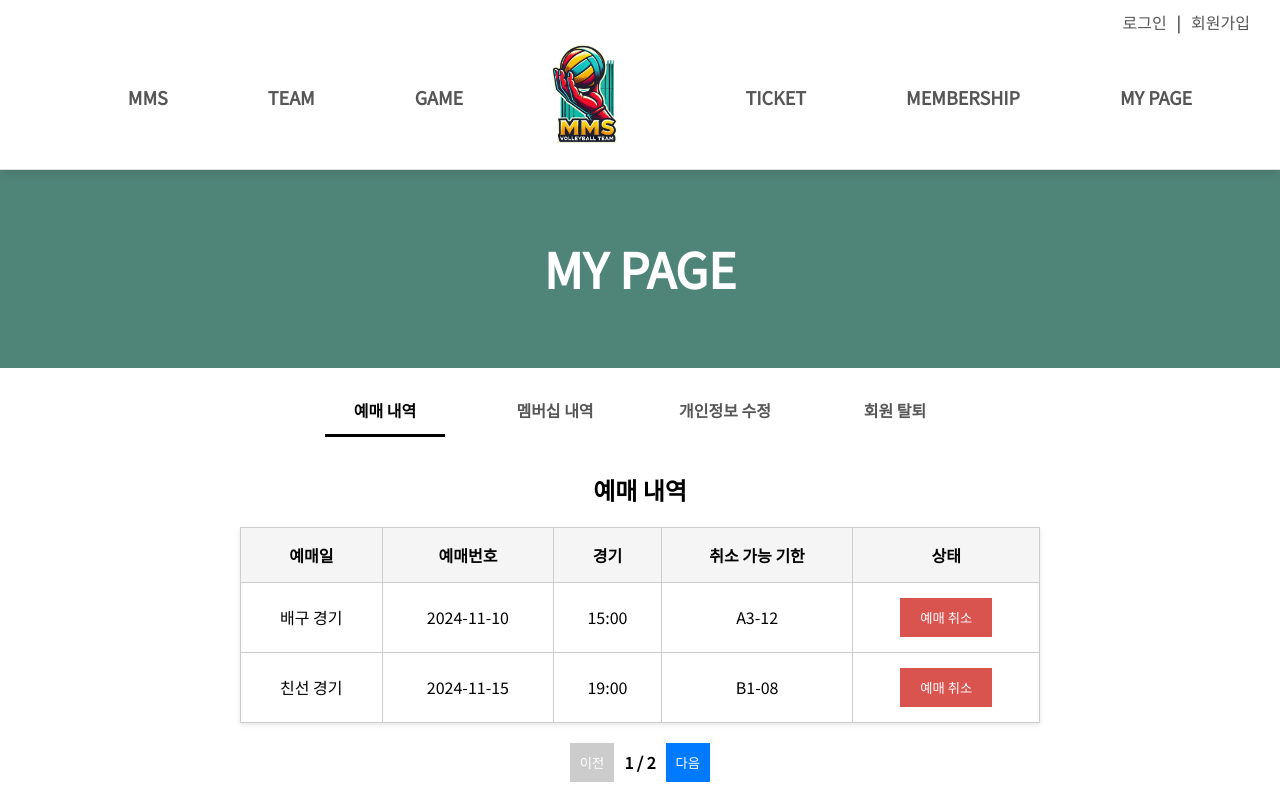
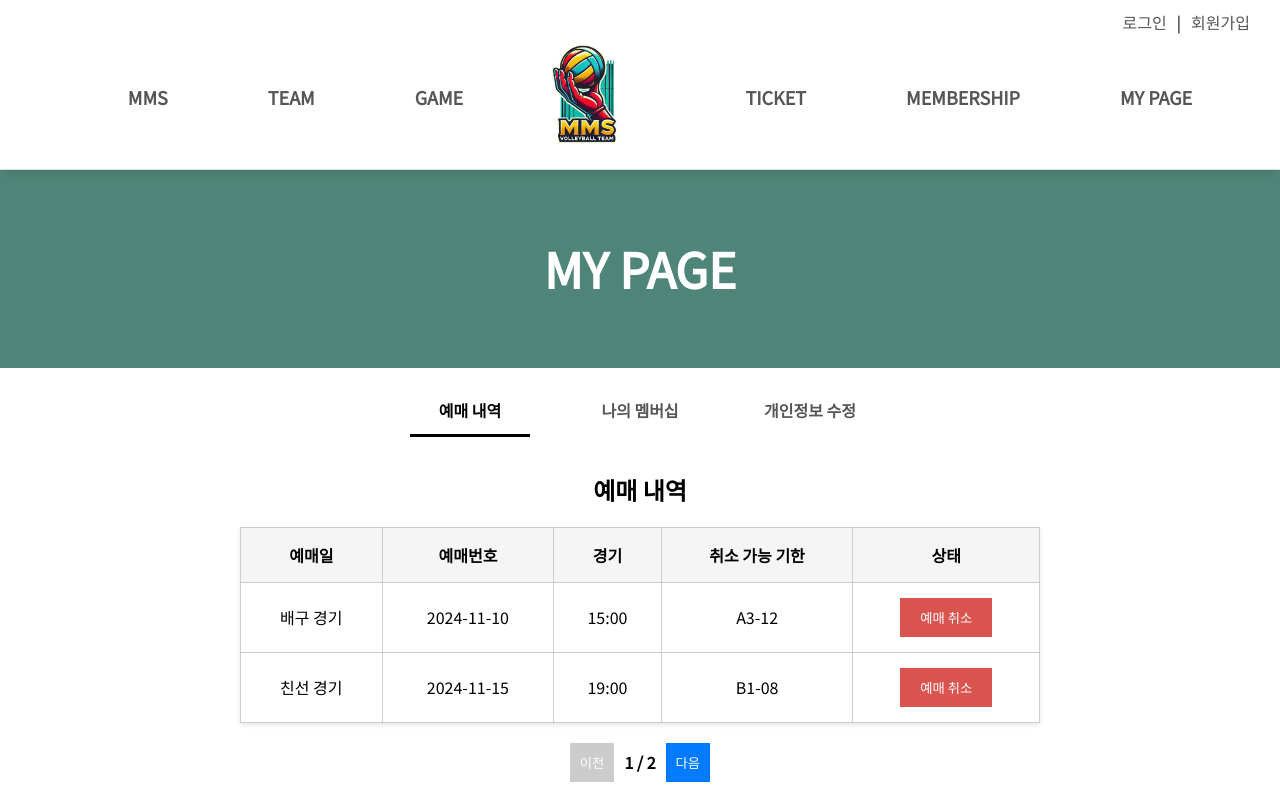
Before and after one commit to seonaaaaa/MMSValleyBall, a Vue app in the folder frontend/: page /mypage/reservations in a window 1280 px wide. Shown: the top 800 px of the page. Built offline with nearby package versions, Linux system fonts and the light colour scheme.

Commit message:
nevbar 마이페이지- 멤버쉽 변경, 회원탈퇴 삭제

```diff
--- a/frontend/src/components/common/Header.vue
+++ b/frontend/src/components/common/Header.vue
@@ -101,9 +101,8 @@
           path: '/mypage/reservations',
           submenu: [
             { title: '예매 내역', path: '/mypage/reservations' },
-            { title: '멤버십 내역', path: '/mypage/membership' },
+            { title: '나의 멤버십', path: '/mypage/membership' },
             { title: '개인정보 수정', path: '/mypage/edit-profile' },
-            { title: '회원 탈퇴', path: '/mypage/delete-account' }
           ]
         }
       ]
--- a/frontend/src/components/mypage/DeleteAccount.vue
+++ b/frontend/src/components/mypage/DeleteAccount.vue
@@ -3,12 +3,11 @@
       <!-- 상단 1차 메뉴 텍스트가 들어간 배경 박스 -->
       <LogoHeader />
 
-      <!-- 예매 내역, 멤버십 내역, 개인정보 수정, 회원 탈퇴 메뉴 -->
+      <!-- 예매 내역, 나의 멤버십, 개인정보 수정 -->
       <div class="menu">
         <div class="menu-item" :class="{ 'active-menu-item': activeMenu === '/mypage/reservations' }" @click="navigateTo('/mypage/reservations')">예매 내역</div>
-        <div class="menu-item" :class="{ 'active-menu-item': activeMenu === '/mypage/membership' }" @click="navigateTo('/mypage/membership')">멤버십 내역</div>
+        <div class="menu-item" :class="{ 'active-menu-item': activeMenu === '/mypage/membership' }" @click="navigateTo('/mypage/membership')">나의 멤버십</div>
         <div class="menu-item" :class="{ 'active-menu-item': activeMenu === '/mypage/edit-profile' }" @click="navigateTo('/mypage/edit-profile')">개인정보 수정</div>
-        <div class="menu-item" :class="{ 'active-menu-item': activeMenu === '/mypage/delete-account' }" @click="navigateTo('/mypage/delete-account')">회원 탈퇴</div>
       </div>
 
       <!-- 회원 탈퇴 페이지 내용 -->
--- a/frontend/src/components/mypage/EditProfile.vue
+++ b/frontend/src/components/mypage/EditProfile.vue
@@ -3,12 +3,11 @@
       <!-- 상단 1차 메뉴 텍스트가 들어간 배경 박스 -->
       <LogoHeader />
 
-      <!-- 예매 내역, 멤버십 내역, 개인정보 수정, 회원 탈퇴 메뉴 -->
+      <!-- 예매 내역, 나의 멤버십, 개인정보 수정 -->
       <div class="menu">
         <div class="menu-item" :class="{ 'active-menu-item': activeMenu === '/mypage/reservations' }" @click="navigateTo('/mypage/reservations')">예매 내역</div>
-        <div class="menu-item" :class="{ 'active-menu-item': activeMenu === '/mypage/membership' }" @click="navigateTo('/mypage/membership')">멤버십 내역</div>
+        <div class="menu-item" :class="{ 'active-menu-item': activeMenu === '/mypage/membership' }" @click="navigateTo('/mypage/membership')">나의 멤버십</div>
         <div class="menu-item" :class="{ 'active-menu-item': activeMenu === '/mypage/edit-profile' }" @click="navigateTo('/mypage/edit-profile')">개인정보 수정</div>
-        <div class="menu-item" :class="{ 'active-menu-item': activeMenu === '/mypage/delete-account' }" @click="navigateTo('/mypage/delete-account')">회원 탈퇴</div>
       </div>
 
       <!-- 개인정보 수정 페이지 내용 -->
--- a/frontend/src/components/mypage/MembershipView.vue
+++ b/frontend/src/components/mypage/MembershipView.vue
@@ -3,12 +3,11 @@
       <!-- 상단 1차 메뉴 텍스트가 들어간 배경 박스 -->
       <LogoHeader />
 
-      <!-- 예매 내역, 멤버십 내역, 개인정보 수정, 회원 탈퇴 메뉴 -->
+      <!-- 예매 내역, 나의 멤버십, 개인정보 수정 -->
       <div class="menu">
         <div class="menu-item" :class="{ 'active-menu-item': activeMenu === '/mypage/reservations' }" @click="navigateTo('/mypage/reservations')">예매 내역</div>
-        <div class="menu-item" :class="{ 'active-menu-item': activeMenu === '/mypage/membership' }" @click="navigateTo('/mypage/membership')">멤버십 내역</div>
+        <div class="menu-item" :class="{ 'active-menu-item': activeMenu === '/mypage/membership' }" @click="navigateTo('/mypage/membership')">나의 멤버십</div>
         <div class="menu-item" :class="{ 'active-menu-item': activeMenu === '/mypage/edit-profile' }" @click="navigateTo('/mypage/edit-profile')">개인정보 수정</div>
-        <div class="menu-item" :class="{ 'active-menu-item': activeMenu === '/mypage/delete-account' }" @click="navigateTo('/mypage/delete-account')">회원 탈퇴</div>
       </div>
 
       <!-- 멤버십 내역 페이지 내용 -->
--- a/frontend/src/components/mypage/ReservationsView.vue
+++ b/frontend/src/components/mypage/ReservationsView.vue
@@ -3,12 +3,11 @@
       <!-- 상단 1차 메뉴 텍스트가 들어간 배경 박스 -->
       <LogoHeader />
 
-      <!-- 예매 내역, 멤버십 내역, 개인정보 수정, 회원 탈퇴 메뉴 -->
+      <!-- 예매 내역, 나의 멤버십, 개인정보 수정 -->
       <div class="menu">
         <div class="menu-item" :class="{ 'active-menu-item': activeMenu === '/mypage/reservations' }" @click="navigateTo('/mypage/reservations')">예매 내역</div>
-        <div class="menu-item" :class="{ 'active-menu-item': activeMenu === '/mypage/membership' }" @click="navigateTo('/mypage/membership')">멤버십 내역</div>
+        <div class="menu-item" :class="{ 'active-menu-item': activeMenu === '/mypage/membership' }" @click="navigateTo('/mypage/membership')">나의 멤버십</div>
         <div class="menu-item" :class="{ 'active-menu-item': activeMenu === '/mypage/edit-profile' }" @click="navigateTo('/mypage/edit-profile')">개인정보 수정</div>
-        <div class="menu-item" :class="{ 'active-menu-item': activeMenu === '/mypage/delete-account' }" @click="navigateTo('/mypage/delete-account')">회원 탈퇴</div>
       </div>
 
       <!-- 예매 내역 페이지 내용 -->
```
